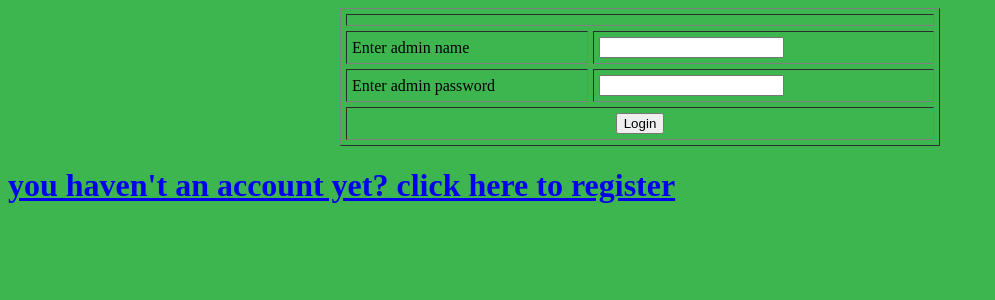
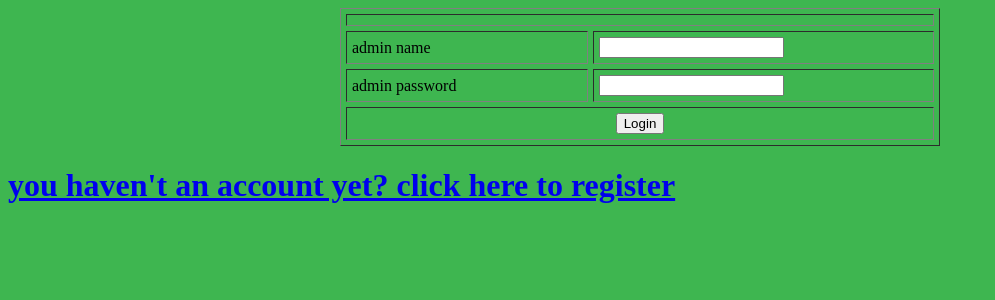
Before and after one commit to ShalikHub/oamk_php, a CodeIgniter app: page /oamk_php/index.php/admin/login/index in a window 1280 px wide. Shown: the top 300 px of the page, without its empty margins (0-995 px from the left). Run offline with CodeIgniter, Linux system fonts and the light colour scheme.

Commit message:
admin login works but not redirecting to dashboard yet

```diff
--- a/application/controllers/admin/login.php
+++ b/application/controllers/admin/login.php
@@ -38,7 +38,7 @@ class Login extends CI_Controller {
             $login_id = $this->loginmodel->login_valid($username, $password);
             if ($login_id) {
                 $this->session->set_userdata('user_id', $login_id);
-                redirect(base_url('admin/dashboard'));
+                redirect(base_url('admin/dashboard_view'));
             } else {
 
                 $this->session->set_flashdata('login_failed', 'Invalid Username/Password');
--- a/application/models/loginmodel.php
+++ b/application/models/loginmodel.php
@@ -21,7 +21,7 @@ class Loginmodel extends CI_Model {
         if ($q->num_rows) {
 
             return $q->row()->id;
-            //return TRUE .... ;
+              #return TRUE .... ;
         } else {
             return FALSE;
         }
--- a/application/views/admin/admin_login.php
+++ b/application/views/admin/admin_login.php
@@ -18,12 +18,12 @@ body{
  <td colspan="2"><?php echo @$error; ?></td>
  </tr>
   <tr>
-    <td>Enter admin name </td>
+    <td>admin name </td>
     <td><input type="text" name="admin_name"/></td>
  </tr>
 
  <tr>
-    <td width="230">Enter admin password </td>
+    <td width="230">admin password </td>
     <td width="329"><input type="password" name="admin_password"/></td>
   </tr>
    <tr>
```
